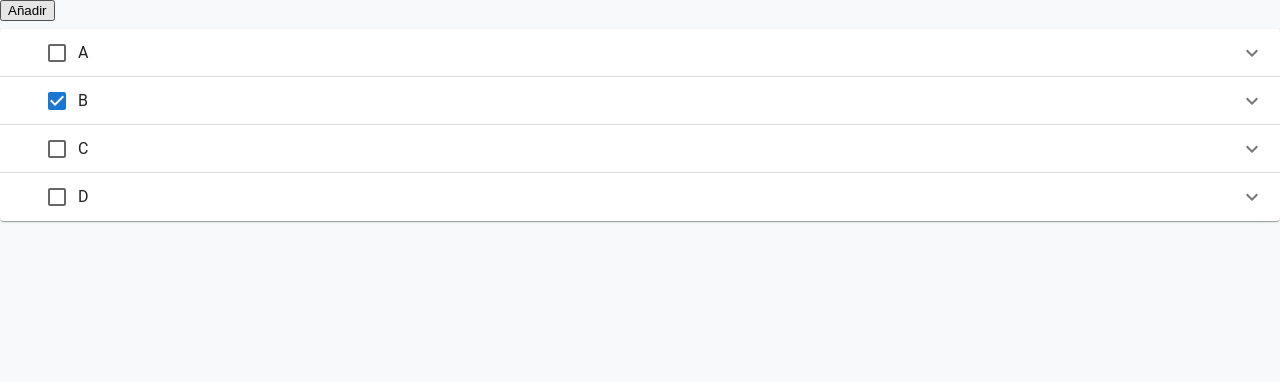
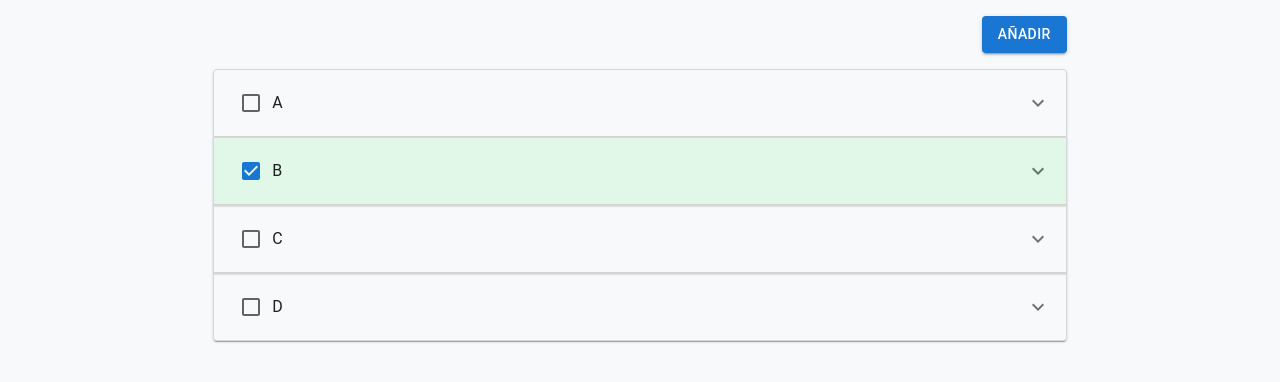
Before and after one commit to AP-Grupo-11/tpfinal, a React (Vite) app: page / in a window 1280 px wide. Shown: the top 382 px of the page. Built offline with nearby package versions, Linux system fonts and the light colour scheme.

Commit message:
CSS y remuevo List de MUI

```diff
--- a/src/App.jsx
+++ b/src/App.jsx
@@ -1,10 +1,8 @@
 import React, { useState, useEffect } from 'react';
-import { Box } from '@mui/material';
+import { Box, Button, Grid } from '@mui/material';
 import TaskList from './task/taskList';
 import DialogForm from './dialogForm';
 import { readLocalStorage, updateLocalStorage } from './helpers/localStorageHelper.js';
-
-
 
 function App() {
   const [taskList, setTaskList] = useState([]);
@@ -25,7 +23,7 @@ function App() {
 
   const handleAll = {
     handleDelete: (key) => {
-      const newArray = taskList.filter(( item, index ) => index != key)
+      const newArray = taskList.filter((item, index) => index != key)
       setTaskList(newArray);
       updateLocalStorage(newArray);
     },
@@ -43,17 +41,21 @@ function App() {
     }
   }
 
-  useEffect(()=>{
+  useEffect(() => {
     const newArray = readLocalStorage();
     setTaskList([...newArray])
-  },[])
+  }, [])
 
   return (
-    <Box textAlign="left" maxWidth={1600} mt={2} >
-      <button  onClick={handleClickOpen}>Añadir</button>
-      <DialogForm open={open} onClose={handleClose} onAdd={handleAdd} />
-      <TaskList lista={taskList} handleAll={handleAll}  ></TaskList>
-    </Box>
+    <Grid container justifyContent="center">
+      <Grid item xs={8} justifyContent="end">
+        <Box textAlign="right" maxWidth={1600} my={2} >
+          <Button variant="contained" onClick={handleClickOpen}>Añadir</Button>
+        </Box>
+        <TaskList lista={taskList} handleAll={handleAll}></TaskList>
+        <DialogForm open={open} onClose={handleClose} onAdd={handleAdd} />
+      </Grid>
+    </Grid>
   );
 }
 
--- a/src/dialogForm/index.jsx
+++ b/src/dialogForm/index.jsx
@@ -38,6 +38,7 @@ const DialogForm = (props) => {
           label="Título"
           type="text"
           value={formTitle}
+          variant="outlined"
           onChange={onChangeTitle}
           fullWidth
         />
@@ -50,6 +51,7 @@ const DialogForm = (props) => {
           label="Descripción"
           type="text"
           value={formDescription}
+          variant="outlined"
           onChange={onChangeDescription}
           fullWidth
           multiline
@@ -57,8 +59,8 @@ const DialogForm = (props) => {
         />
       </DialogContent>
       <DialogActions>
-        <Button onClick={handleClose}>Cancelar</Button>
-        <Button onClick={handleAdd}>Aceptar</Button>
+        <Button variant="outlined" onClick={handleClose}>Cancelar</Button>
+        <Button variant="outlined" onClick={handleAdd}>Aceptar</Button>
       </DialogActions>
     </Dialog>
   );
--- a/src/task/taskItem/index.jsx
+++ b/src/task/taskItem/index.jsx
@@ -1,24 +1,21 @@
 import { useState } from 'react'
-import ListItem from '@mui/material/ListItem';
-import ListItemButton from '@mui/material/ListItemButton';
-import ListItemText from '@mui/material/ListItemText';
-import { Dialog, DialogTitle, DialogContent, DialogContentText, TextField, DialogActions, Button, IconButton, Checkbox } from '@mui/material';
+import { Dialog, DialogTitle, DialogContent, DialogContentText, TextField, DialogActions, Button, IconButton, Checkbox, Typography } from '@mui/material';
 import EditIcon from '@mui/icons-material/Edit';
 import DeleteIcon from '@mui/icons-material/Delete';
 import Accordion from '@mui/material/Accordion';
 import AccordionSummary from '@mui/material/AccordionSummary';
 import AccordionDetails from '@mui/material/AccordionDetails';
 import ExpandMoreIcon from '@mui/icons-material/ExpandMore';
-import { alignProperty } from '@mui/material/styles/cssUtils';
-import './styles.css';
 
-export default function TaskItem({ index, title, description, done, handleAll}) {
-  const {handleDelete, handleUpdate, handleDone} = handleAll
+export default function TaskItem({ index, title, description, done, handleAll }) {
+  const { handleDelete, handleUpdate, handleDone } = handleAll
 
 
   const [showButtons, setShowButtons] = useState(false);
   const [update, setUpdate] = useState('')
   const [open, setOpen] = useState(false);
+
+  const [isChecked, setIsChecked] = useState(done);
 
   const handleItemPress = () => {
     setShowButtons(!showButtons);
@@ -30,7 +27,6 @@ export default function TaskItem({ index, title, description, done, handleAll})
 
   };
 
-
   const handleClickOpen = (event) => {
     event.stopPropagation();
     setOpen(true);
@@ -41,7 +37,7 @@ export default function TaskItem({ index, title, description, done, handleAll})
   };
 
   const handleUpdateValue = (event) => {
-    const {value} = event.target;
+    const { value } = event.target;
     setUpdate(value)
   }
 
@@ -51,78 +47,87 @@ export default function TaskItem({ index, title, description, done, handleAll})
   }
 
   const handleChecked = () => {
+    setIsChecked(!isChecked);
     handleDone(index)
-
   }
-
-
 
   return (
     <>
-      <Accordion
+      <Accordion disableGutters
         TransitionProps={{ unmountOnExit: true }}
-        style={{ margin: '0px' }}
-        className='myAccordion'
+        sx={{
+          transition: 'background-color 0.3s ease',
+          '&:hover': {
+            backgroundColor: isChecked ? '#E1F8E8' : '#f1f0f0',
+          },
+          border: '1px solid #d7d7d7',
+          backgroundColor: isChecked ? '#E1F8E8' : 'inherit',
+          fontFamily: 'Open Sans',
+          overflow: 'hidden'
+        }}
       >
         <AccordionSummary
           expandIcon={<ExpandMoreIcon />}
         >
-          <ListItem
-            sx={{
-              transition: 'background-color 0.3s ease',
-              '&:hover': {
-                backgroundColor: 'rgba(0, 0, 0, 0.1)',
-              },
-              padding: '0px',
+          <div style={{
+            display: 'flex',
+            flexGrow: '1',
+            alignItems: 'center'
           }}
             onClick={handleItemPress}
             onMouseEnter={() => setShowButtons(true)}
             onMouseLeave={() => setShowButtons(false)}
           >
-            <ListItemButton
-              disableRipple
-              TouchRippleProps={{ center: false }}
-              sx={{
-                '&:hover': {
-                  backgroundColor: 'transparent',
-                },
-                paddingX: '20px',
-                paddingY: '0',
-                minHeight: '40px',
-              }}>
+            <div style={{
+              display: 'flex',
+              alignItems: 'center'
+            }}
+            >
               <Checkbox
                 checked={done}
                 onChange={(event) => handleChecked(event)}
                 onClick={(event) => event.stopPropagation()}
               />
-              <ListItemText primary={title} />
-            </ListItemButton>
-            <div style={{ minWidth: '60px', marginRight: '20px' }}>
-              {showButtons && (
+              <Typography component="div">{title}</Typography>
+            </div>
+            <div style={{ minWidth: '60px', marginRight: '20px', marginLeft: 'auto' }}>
+              {(showButtons &&
                 <div style={{ display: 'flex', alignItems: 'center' }}>
                   <IconButton
+                    sx={{
+                      borderRadius: '5%',
+                      marginRight: '0px',
+                      '&:hover, &:focus': {color: '#1976d2'}
+                    }}
                     edge="end"
                     aria-label="edit"
                     onClick={(event) => handleClickOpen(event)}
                   >
-                    <EditIcon />
+                    <EditIcon/>
                   </IconButton>
                   <IconButton
+                    sx={{
+                      borderRadius: '5%',
+                      '&:hover, &:focus': {color: '#e91e63'}
+                    }}
                     edge="end"
                     aria-label="delete"
-                    onClick={(event) =>{ handleDeleteClick(event)}}
+                    onClick={(event) => { handleDeleteClick(event) }}
                   >
-                    <DeleteIcon />
+                    <DeleteIcon/>
                   </IconButton>
                 </div>
               )}
             </div>
-          </ListItem>
+          </div>
         </AccordionSummary>
-        <AccordionDetails>
+        <AccordionDetails sx={{
+          fontFamily: '"Roboto","Helvetica","Arial",sans-serif',
+          paddingLeft: '32px'
+        }}>
           {description}
         </AccordionDetails>
-      </Accordion>
+      </Accordion >
       <Dialog
         open={open}
         onClose={handleClose}
@@ -142,104 +147,15 @@ export default function TaskItem({ index, title, description, done, handleAll})
             value={update}
             onChange={handleUpdateValue}
             fullWidth
-            variant="standard"
+            variant="outlined"
             multiline
           />
         </DialogContent>
         <DialogActions>
-          <Button onClick={handleClose}>Cancel</Button>
-          <Button onClick={handleConfirmUpdate}>Actualizar</Button>
+          <Button variant="outlined" onClick={handleClose}>Cancel</Button>
+          <Button variant="outlined" onClick={handleConfirmUpdate}>Actualizar</Button>
         </DialogActions>
       </Dialog>
     </>
   );
 }
-
-{/*
-import React, { useState } from 'react';
-import ListItem from '@mui/material/ListItem';
-import ListItemButton from '@mui/material/ListItemButton';
-import ListItemText from '@mui/material/ListItemText';
-import { IconButton } from '@mui/material';
-import EditIcon from '@mui/icons-material/Edit';
-import DeleteIcon from '@mui/icons-material/Delete';
-import Accordion from '@mui/material/Accordion';
-import AccordionSummary from '@mui/material/AccordionSummary';
-import AccordionDetails from '@mui/material/AccordionDetails';
-import ExpandMoreIcon from '@mui/icons-material/ExpandMore';
-
-export default function TaskItem(props) {
-  const { task } = props;
-  const [showButtons, setShowButtons] = useState(false);
-
-  const handleItemPress = () => {
-    setShowButtons(!showButtons);
-  };
-
-  const handleDeleteClick = () => {
-  };
-
-  return (
-    <ListItem
-      sx={{
-        transition: 'background-color 0.3s ease',
-        '&:hover': {
-          backgroundColor: 'rgba(0, 0, 0, 0.1)',
-        },
-        padding: '0',
-      }}
-      onClick={handleItemPress}
-      onMouseEnter={() => setShowButtons(true)}
-      onMouseLeave={() => setShowButtons(false)}
-    >
-      <Accordion
-        TransitionProps={{ unmountOnExit: true }}
-        style={{ width: '100%' }}
-      >
-        <AccordionSummary
-          expandIcon={<ExpandMoreIcon disableGutters />}
-        >
-          <ListItemButton
-            disableRipple
-            TouchRippleProps={{ center: false }}
-            sx={{
-              '&:hover': {
-                backgroundColor: 'transparent',
-              },
-              paddingX: '20px',
-              paddingY: '0',
-              minHeight: '40px',
-              width: '100%',
-            }}
-          >
-            <ListItemText primary={props.title} />
-            <div style={{ minWidth: '60px', marginRight: '20px' }}>
-              {showButtons && (
-                <div style={{ display: 'flex', alignItems: 'center' }}>
-                  <IconButton
-                    edge="end"
-                    aria-label="edit"
-                    onClick={() => handleButtonClick('Editar')}
-                  >
-                    <EditIcon />
-                  </IconButton>
-                  <IconButton
-                    edge="end"
-                    aria-label="delete"
-                    onClick={handleDeleteClick}
-                  >
-                    <DeleteIcon />
-                  </IconButton>
-                </div>
-              )}
-            </div>
-          </ListItemButton>
-        </AccordionSummary>
-        <AccordionDetails>
-          {props.description}
-        </AccordionDetails>
-      </Accordion>
-    </ListItem>
-  );
-}
-*/}
--- a/src/task/taskItem/styles.css
+++ /dev/null
@@ -1,3 +0,0 @@
-.myAccordion > * > * {
-    margin: 0 !important;
-}
--- a/src/task/taskList/index.jsx
+++ b/src/task/taskList/index.jsx
@@ -1,11 +1,10 @@
 import React from 'react';
-import List from '@mui/material/List';
 import TaskItem from '../taskItem';
 
 export default function TaskList({ lista, handleAll }) {
 
   return (
-    <List sx={{ width: '100%' }}>
+    <div>
       {lista.map((task, index) =>
       (
         <TaskItem
@@ -16,7 +15,7 @@ export default function TaskList({ lista, handleAll }) {
           done={task.done}
           handleAll={handleAll}  />
       ))}
-    </List>
+    </div>
   );
 
 }
```
Lines whose indentation alone changed are shown as unchanged.
